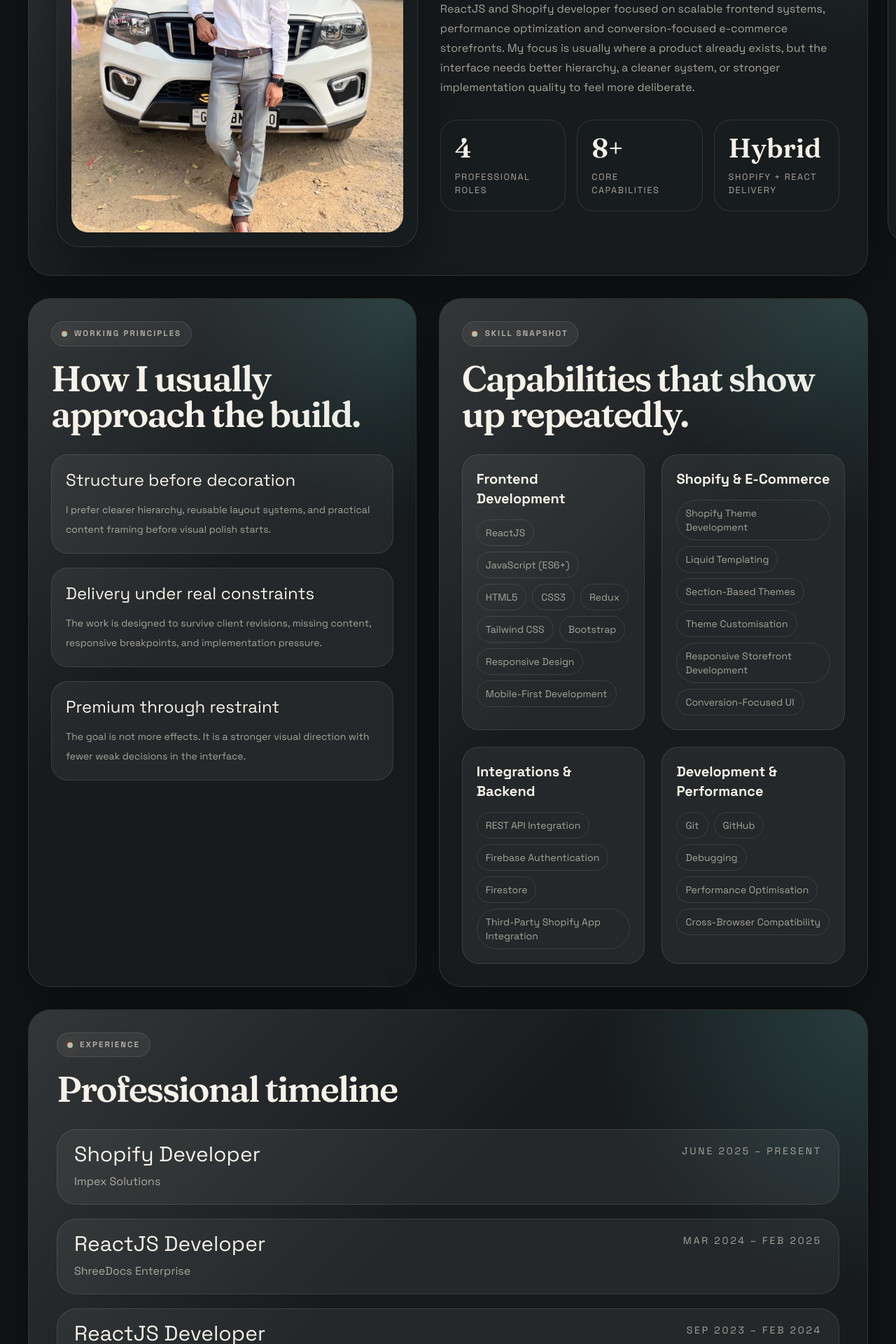
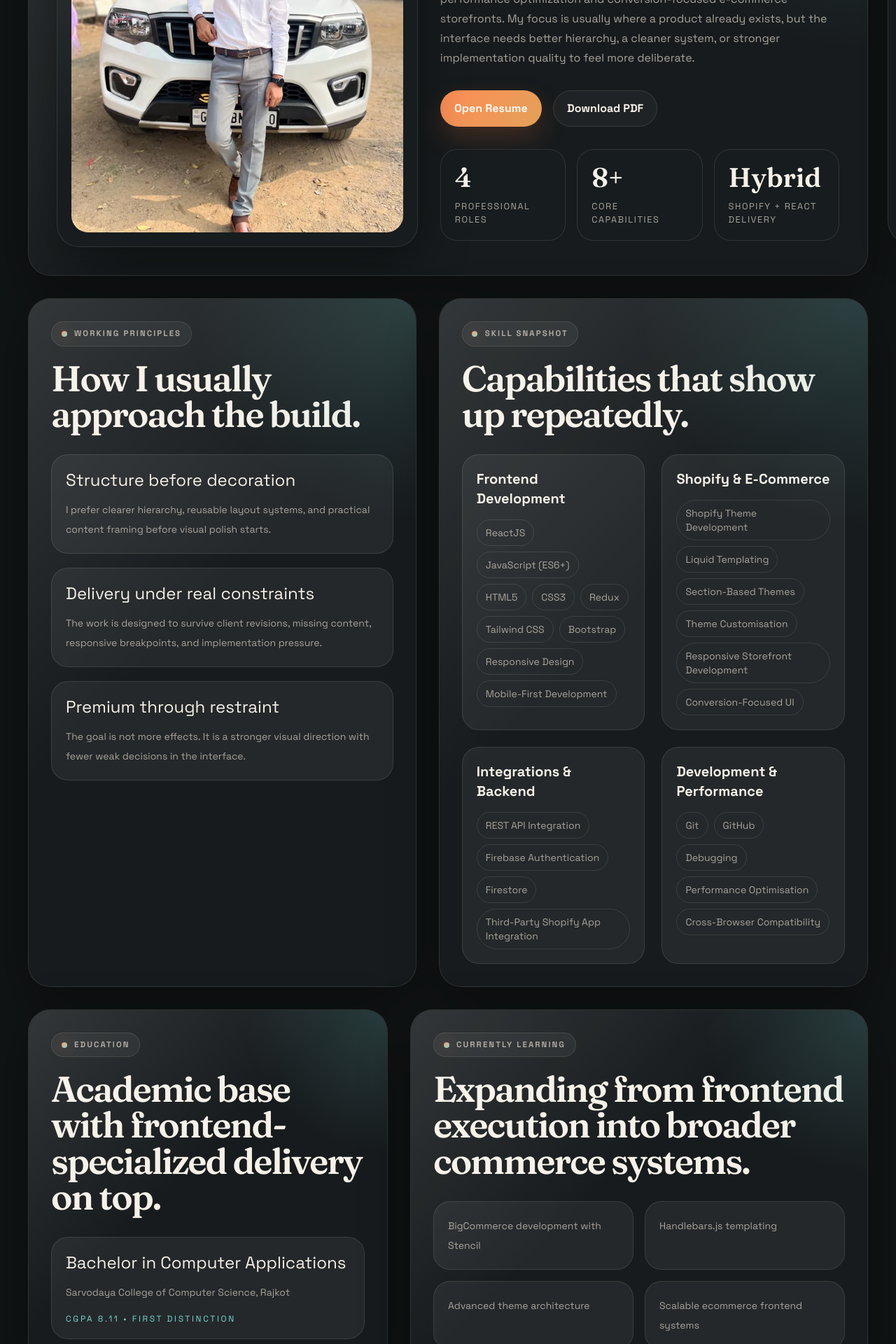
Before and after one commit to uttam-marakana/portfolio, a React (Vite) app: page /about in a window 1280 px wide. Shown: the part 440-2360 px from the top of the page at 70% size. Built offline with nearby package versions, Linux system fonts and the light colour scheme.

Commit message:
MODIFIED  ::  "pages" folder files

```diff
--- a/src/pages/About.jsx
+++ b/src/pages/About.jsx
@@ -115,6 +115,24 @@ export default function About() {
                 deliberate.
               </p>
 
+              <div className="mt-8 flex flex-col gap-4 sm:flex-row">
+                <a
+                  href={personal.resumeUrl}
+                  target="_blank"
+                  rel="noreferrer"
+                  className="premium-button premium-button--solid"
+                >
+                  Open Resume
+                </a>
+                <a
+                  href={personal.resumeUrl}
+                  download
+                  className="premium-button premium-button--ghost"
+                >
+                  Download PDF
+                </a>
+              </div>
+
               <div className="mt-8 grid gap-4 md:grid-cols-3">
                 <div className="metric-card">
                   <p className="metric-value">{personal.experience.length}</p>
@@ -156,7 +174,9 @@ export default function About() {
 
           <div className="premium-panel p-6 md:p-8">
             <span className="eyebrow">Skill snapshot</span>
-            <h2 className="section-title mt-5">Capabilities that show up repeatedly.</h2>
+            <h2 className="section-title mt-5">
+              Capabilities that show up repeatedly.
+            </h2>
             <div className="mt-8 grid gap-6 md:grid-cols-2">
               {skills.map((group) => (
                 <article
@@ -174,6 +194,43 @@ export default function About() {
                       </li>
                     ))}
                   </ul>
+                </article>
+              ))}
+            </div>
+          </div>
+        </div>
+
+        <div className="grid gap-8 lg:grid-cols-[0.88fr_1.12fr]">
+          <div className="premium-panel p-6 md:p-8">
+            <span className="eyebrow">Education</span>
+            <h2 className="section-title mt-5">
+              Academic base with frontend-specialized delivery on top.
+            </h2>
+            <article className="mt-8 rounded-[1.5rem] border border-[var(--line-soft)] bg-white/6 p-5">
+              <h3 className="font-[var(--font-display)] text-2xl">
+                {personal.education.degree}
+              </h3>
+              <p className="mt-3 text-sm leading-7 text-[var(--text-2)]">
+                {personal.education.institution}
+              </p>
+              <p className="mt-4 text-xs uppercase tracking-[0.22em] text-[var(--brand-2)]">
+                {personal.education.result}
+              </p>
+            </article>
+          </div>
+
+          <div className="premium-panel p-6 md:p-8">
+            <span className="eyebrow">Currently learning</span>
+            <h2 className="section-title mt-5">
+              Expanding from frontend execution into broader commerce systems.
+            </h2>
+            <div className="mt-8 grid gap-4 md:grid-cols-2">
+              {personal.currentLearning.map((item) => (
+                <article
+                  key={item}
+                  className="rounded-[1.5rem] border border-[var(--line-soft)] bg-white/6 px-5 py-5 text-sm leading-7 text-[var(--text-2)]"
+                >
+                  {item}
                 </article>
               ))}
             </div>
```
Also changed, not shown: src/pages/Home.jsx (+44 -15 lines).
